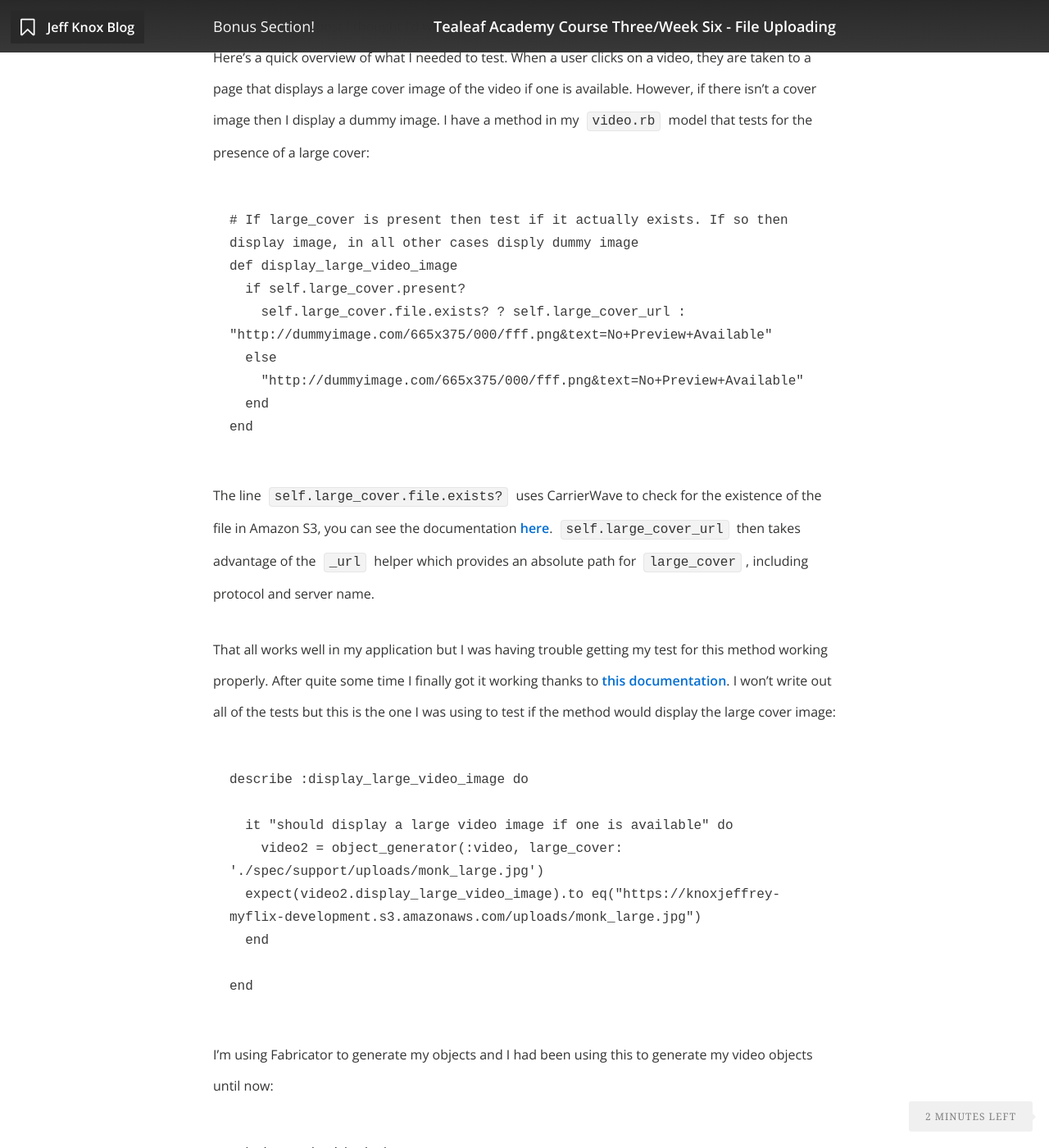
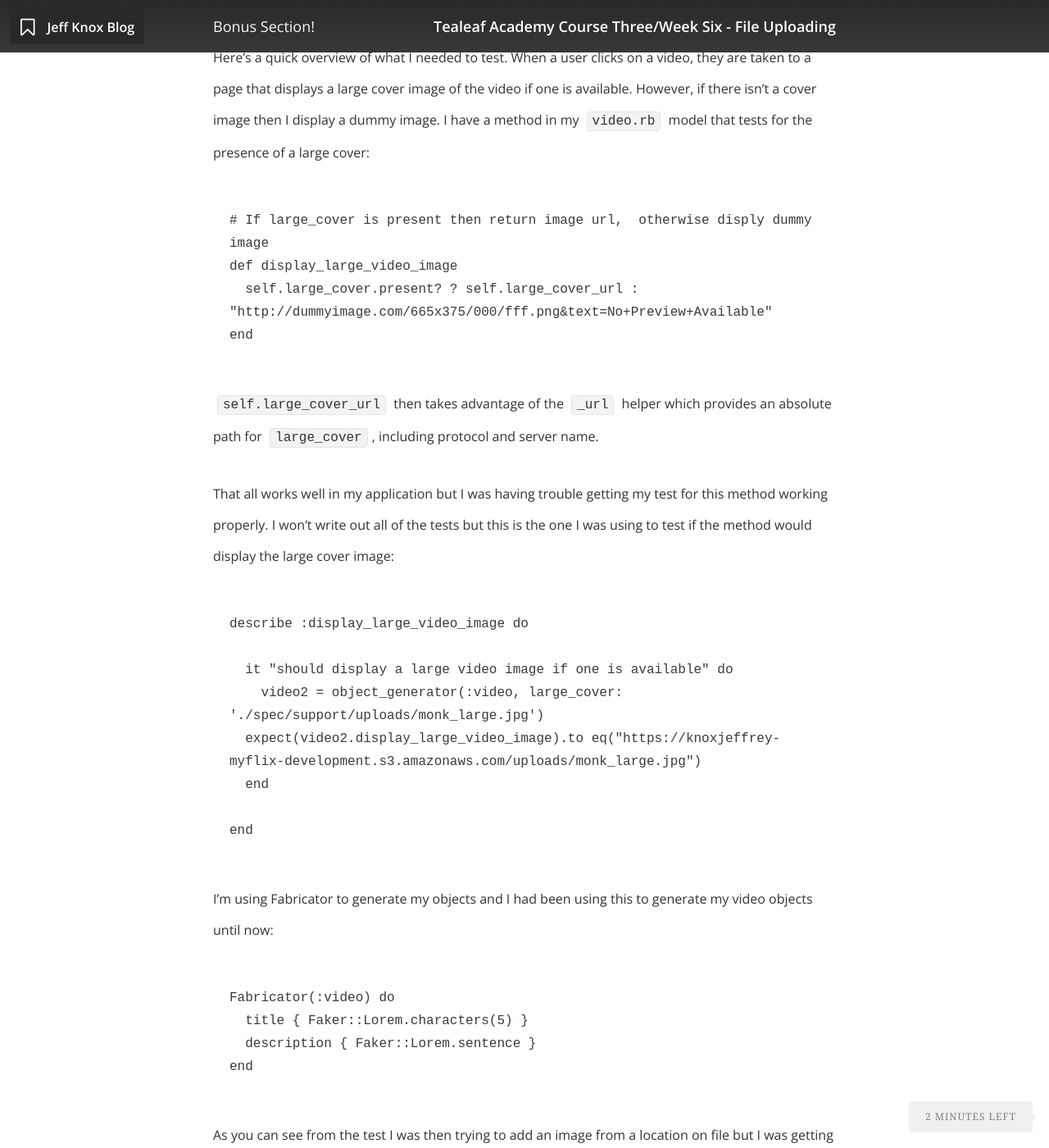
Before and after one commit to knoxjeffrey/knoxjeffrey.github.io, a Jekyll site: the page built from _posts/2015-03-23-course-three-week-six-file-uploading.markdown, in a window 1280 px wide and 1400 px high, scrolled down 4640 px. Shown: the whole window at 82% size. Built offline with Jekyll 4.4.1, drawn with Linux system fonts in a browser that asks for light colours; nearby versions of some CDN libraries; some of the changed text lies outside the part shown.

Commit message:
edit to file uploading

````diff
--- a/_posts/2015-03-23-course-three-week-six-file-uploading.markdown
+++ b/_posts/2015-03-23-course-three-week-six-file-uploading.markdown
@@ -113,18 +113,14 @@ This is obviously a fairly basic setup for uploading images but it's a good base
 
 As I finished this post I thought I'd write about one other little issue I had when I was writing tests.  Here's a quick overview of what I needed to test.  When a user clicks on a video, they are taken to a page that displays a large cover image of the video if one is available.  However, if there isn't a cover image then I display a dummy image.  I have a method in my ```video.rb``` model that tests for the presence of a large cover:
 
-    # If large_cover is present then test if it actually exists. If so then display image, in all other cases disply dummy image
+    # If large_cover is present then return image url,  otherwise disply dummy image
     def display_large_video_image
-      if self.large_cover.present?
-        self.large_cover.file.exists? ? self.large_cover_url : "http://dummyimage.com/665x375/000/fff.png&text=No+Preview+Available"
-      else
-        "http://dummyimage.com/665x375/000/fff.png&text=No+Preview+Available"
-      end
+      self.large_cover.present? ? self.large_cover_url : "http://dummyimage.com/665x375/000/fff.png&text=No+Preview+Available"
     end
 
-The line ```self.large_cover.file.exists?``` uses CarrierWave to check for the existence of the file in Amazon S3, you can see the documentation [here](http://www.rubydoc.info/github/jnicklas/carrierwave/CarrierWave/Storage/Fog/File#exists?-instance_method).  ```self.large_cover_url``` then takes advantage of the ```_url``` helper which provides an absolute path for ```large_cover```, including protocol and server name.
+```self.large_cover_url``` then takes advantage of the ```_url``` helper which provides an absolute path for ```large_cover```, including protocol and server name.
 
-That all works well in my application but I was having trouble getting my test for this method working properly.  After quite some time I finally got it working thanks to [this documentation](https://github.com/carrierwaveuploader/carrierwave/wiki/How-to:-Use-test-factories).  I won't write out all of the tests but this is the one I was using to test if the method would display the large cover image:
+That all works well in my application but I was having trouble getting my test for this method working properly.  I won't write out all of the tests but this is the one I was using to test if the method would display the large cover image:
 
     describe :display_large_video_image do
 
@@ -157,10 +153,10 @@ To solve this I added to the video fabricator:
     end
 
     Fabricator(:video_upload, from: :video) do
-      large_cover { Rack::Test::UploadedFile.new("./spec/support/uploads/monk_large.jpg") }
+      large_cover { File.open("./spec/support/uploads/monk_large.jpg") }
     end
 
-This causes Rack::Test to build and issue a multipart request which solved my issue and then I changed my test:
+Now my test was as follows:
 
     it "should display a large video image if one is available" do
       video2 = object_generator(:video_upload)
````
Also changed, not shown: 1 other file.
